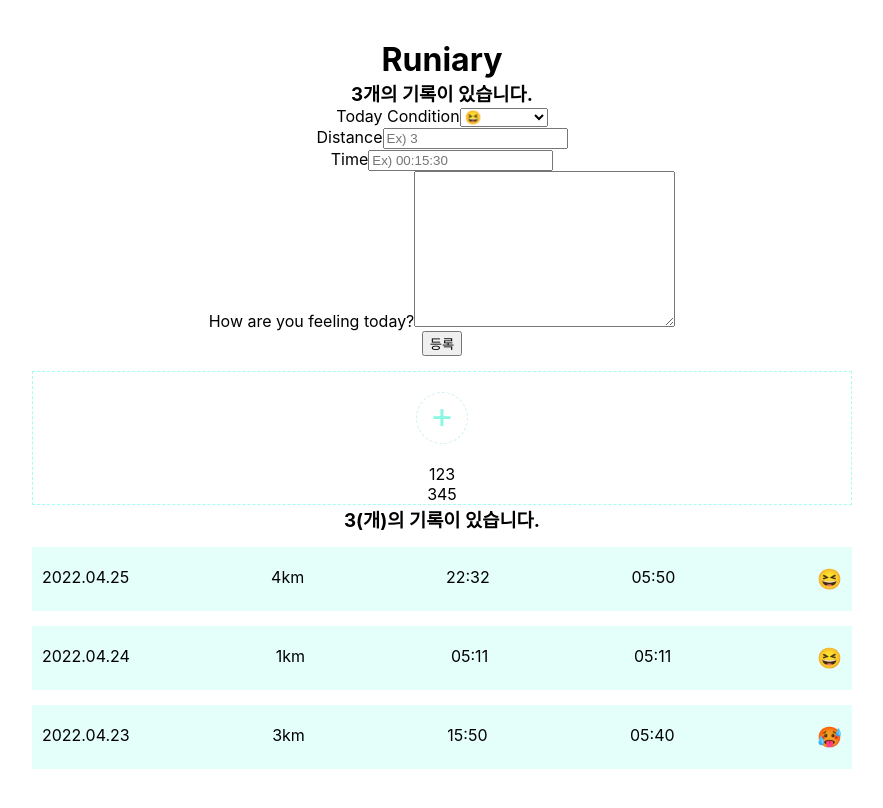
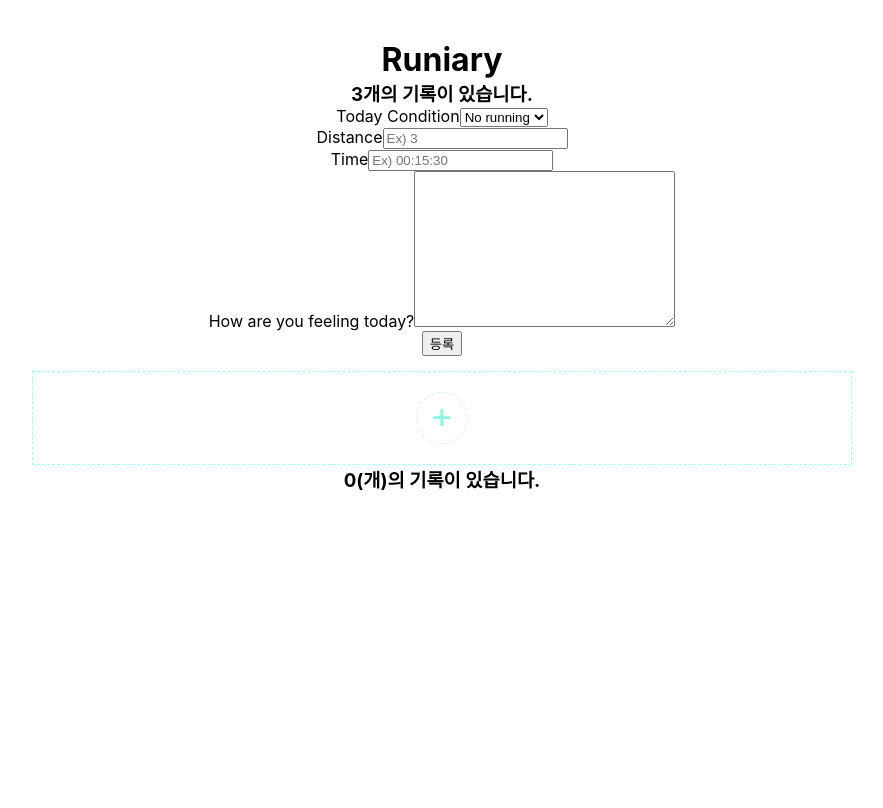
Before and after one commit to twothreeMin/Runiary, a React (Create React App) app: page / in a window 1280 px wide. Shown: the whole page, without its empty margins (198-1081 px from the left). Built offline with nearby package versions, Linux system fonts and the light colour scheme.

Commit message:
[add: component] Runiary 작성 및 리스트 표현 구현

```diff
--- a/src/App.js
+++ b/src/App.js
@@ -1,16 +1,55 @@
 import './App.css';
 
 // import { RuniaryForm } from './components/form/RunDiaryForm';
+import { useState } from 'react';
 import { RuniaryHeader } from './components/header/RuniaryHeader';
-import { Runiary } from './components/list/Runiary';
-import { RuniaryForm } from './components/form/RuniaryForm';
+import { RunItemButton } from './components/list/RunItemButton';
+import { RunItems } from './components/list/RunItems';
+import { NewRuniary } from './components/form/NewRuniary';
 
+// const dummyRunInfoList = [
+//   {
+//     id: 1,
+//     date: '2022.04.25',
+//     distance: 4,
+//     time: '22:32',
+//     pace: '05:50',
+//     condition: '😆',
+//     feeling: '오늘은 너무 가벼웠다.',
+//   },
+//   {
+//     id: 2,
+//     date: '2022.04.24',
+//     distance: 1,
+//     time: '05:11',
+//     pace: '05:11',
+//     condition: '😆',
+//     feeling: 'good!',
+//   },
+//   {
+//     id: 3,
+//     date: '2022.04.23',
+//     distance: 3,
+//     time: '15:50',
+//     pace: '05:40',
+//     condition: '🥵',
+//     feeling:
+//       '초반에 컨디션 좋은줄 알고 무리한 페이스로 달리다가 결국 뒤로가서 지쳐버림.',
+//   },
+// ];
 const App = () => {
+  const [data, setData] = useState([]);
+
+  const onCreate = (rundata) => {
+    setData([rundata, ...data]);
+  };
+
   return (
     <div className="App">
       <RuniaryHeader />
-      <RuniaryForm />
-      <Runiary />
+      <NewRuniary onCreate={onCreate} />
+      <RunItemButton />
+      <RunItems runInfoList={data} />
     </div>
   );
 };
--- /dev/null
+++ b/src/components/form/NewRuniary.js
@@ -0,0 +1,21 @@
+import PropTypes from 'prop-types';
+import { RuniaryForm } from './RuniaryForm';
+
+export const NewRuniary = ({ onCreate }) => {
+  const saveRuniaryDataHandler = (enteredRuniaryData) => {
+    const runiaryData = {
+      ...enteredRuniaryData,
+      id: Math.random().toString(),
+    };
+
+    onCreate(runiaryData);
+  };
+
+  return (
+    <div className="RuniaryForm">
+      <RuniaryForm onSaveRuniaryData={saveRuniaryDataHandler} />
+    </div>
+  );
+};
+
+NewRuniary.propTypes = { onCreate: PropTypes.func.isRequired };
--- a/src/components/form/RuniaryForm.js
+++ /dev/null
@@ -1,11 +0,0 @@
-import { RunRecord } from './RunRecord';
-
-const RuniaryForm = () => {
-  return (
-    <div className="RuniaryForm">
-      <RunRecord />
-    </div>
-  );
-};
-
-export { RuniaryForm };
--- a/src/components/form/RunRecord.jsx
+++ b/src/components/form/RuniaryForm.jsx
@@ -1,51 +1,60 @@
+import PropTypes from 'prop-types';
 import React, { useState } from 'react';
 
-const RunRecord = () => {
+export const RuniaryForm = ({ onSaveRuniaryData }) => {
   const [enteredDistance, setEnteredDistance] = useState('');
   const [enteredTime, setEnteredTime] = useState('');
   const [enteredFeeling, setEnteredFeeling] = useState('');
+  const [enteredCondition, setEnteredCondition] = useState('');
 
   const distanceChangeHandler = (e) => {
     setEnteredDistance(e.target.value);
   };
 
   const timeChangeHandler = (e) => {
-    console.log(e.target.value);
     setEnteredTime(e.target.value);
   };
 
   const feelingChangeHandler = (e) => {
-    console.log(e.target.value);
     setEnteredFeeling(e.target.value);
+  };
+
+  const conditionChangeHandler = (e) => {
+    setEnteredCondition(e.target.value);
   };
 
   const submitHandler = (e) => {
     e.preventDefault();
 
-    const runInfo = {
+    const runiaryData = {
       distance: enteredDistance,
       time: enteredTime,
       feeling: enteredFeeling,
+      condition: enteredCondition,
     };
 
-    console.log(runInfo);
-
+    onSaveRuniaryData(runiaryData);
     setEnteredDistance('');
     setEnteredTime('');
     setEnteredFeeling('');
+    setEnteredCondition('1');
   };
 
   return (
     <form onSubmit={submitHandler}>
       <div className="RunDiaryForm__condition">
         <label htmlFor="condition">Today Condition</label>
-        <select id="condition">
-          <option> 😆 </option>
-          <option> 😀 </option>
-          <option> 🙂 </option>
-          <option> 😨 </option>
-          <option> 🥵 </option>
-          <option> No running </option>
+        <select
+          id="condition"
+          value={enteredCondition}
+          onChange={conditionChangeHandler}
+        >
+          <option value="0"> No running </option>
+          <option value="1"> 😆 </option>
+          <option value="2"> 😀 </option>
+          <option value="3"> 🙂 </option>
+          <option value="4"> 😨 </option>
+          <option value="5"> 🥵 </option>
         </select>
       </div>
       <div className="RunDiaryForm__run-distance">
@@ -81,4 +90,4 @@ const RunRecord = () => {
   );
 };
 
-export { RunRecord };
+RuniaryForm.propTypes = { onSaveRuniaryData: PropTypes.func.isRequired };
--- a/src/components/header/RuniaryHeader.jsx
+++ b/src/components/header/RuniaryHeader.jsx
@@ -1,4 +1,4 @@
-const RuniaryHeader = () => {
+export const RuniaryHeader = () => {
   return (
     <div className="RuniaryHeader">
       <h1>Runiary</h1>
@@ -6,5 +6,3 @@ const RuniaryHeader = () => {
     </div>
   );
 };
-
-export { RuniaryHeader };
--- a/src/components/list/RunItemButton.jsx
+++ b/src/components/list/RunItemButton.jsx
@@ -2,7 +2,7 @@ import PropTypes from 'prop-types';
 
 import './RunItemButton.css';
 
-export const RunItemButton = ({ date, distance }) => {
+export const RunItemButton = () => {
   const handlerClick = () => {
     console.log('click!!');
   };
@@ -20,14 +20,6 @@ export const RunItemButton = ({ date, distance }) => {
       tabIndex={0}
     >
       <div className="plusButton">+</div>
-      <div className="test">{date}</div>
-      <div className="test2">{distance}</div>
     </div>
   );
 };
-
-RunItemButton.propTypes = {
-  date: PropTypes.number.isRequired,
-  distance: PropTypes.oneOfType([PropTypes.string, PropTypes.number])
-    .isRequired,
-};
--- a/src/components/list/RunItems.jsx
+++ b/src/components/list/RunItems.jsx
@@ -3,6 +3,7 @@ import PropTypes from 'prop-types';
 import './RunItems.css';
 
 export const RunItems = ({ runInfoList }) => {
+  console.log(runInfoList);
   return (
     <div className="runItems">
       <h3>{runInfoList.length}(개)의 기록이 있습니다.</h3>
@@ -26,9 +27,9 @@ export const RunItems = ({ runInfoList }) => {
 RunItems.propTypes = {
   runInfoList: PropTypes.arrayOf(
     PropTypes.exact({
-      id: PropTypes.number,
+      id: PropTypes.string,
       date: PropTypes.string,
-      distance: PropTypes.number,
+      distance: PropTypes.string,
       time: PropTypes.string,
       pace: PropTypes.string,
       condition: PropTypes.string,
--- a/src/components/list/Runiary.css
+++ /dev/null
@@ -1,3 +0,0 @@
-.Runiary {
-
-}
--- a/src/components/list/Runiary.js
+++ /dev/null
@@ -1,44 +0,0 @@
-import './Runiary.css';
-
-import { RunItemButton } from './RunItemButton';
-import { RunItems } from './RunItems';
-
-export const Runiary = () => {
-  const dummyRunInfoList = [
-    {
-      id: 1,
-      date: '2022.04.25',
-      distance: 4,
-      time: '22:32',
-      pace: '05:50',
-      condition: '😆',
-      feeling: '오늘은 너무 가벼웠다.',
-    },
-    {
-      id: 2,
-      date: '2022.04.24',
-      distance: 1,
-      time: '05:11',
-      pace: '05:11',
-      condition: '😆',
-      feeling: 'good!',
-    },
-    {
-      id: 3,
-      date: '2022.04.23',
-      distance: 3,
-      time: '15:50',
-      pace: '05:40',
-      condition: '🥵',
-      feeling:
-        '초반에 컨디션 좋은줄 알고 무리한 페이스로 달리다가 결국 뒤로가서 지쳐버림.',
-    },
-  ];
-
-  return (
-    <div className="Runiary">
-      <RunItemButton date={123} distance="345" />
-      <RunItems runInfoList={dummyRunInfoList} />
-    </div>
-  );
-};
```
